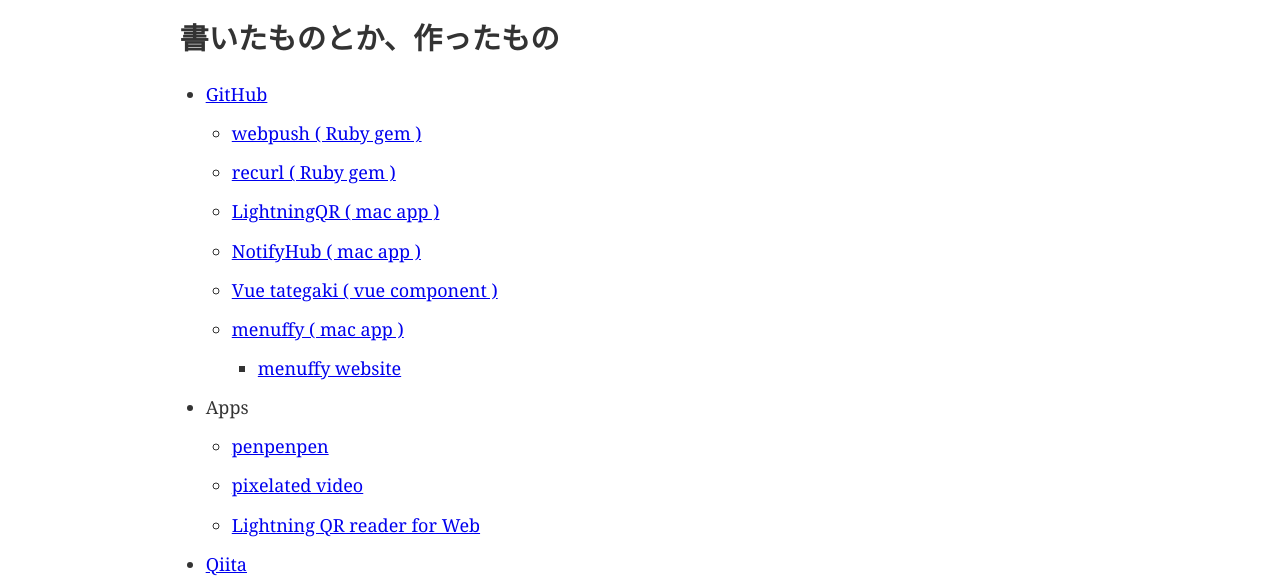
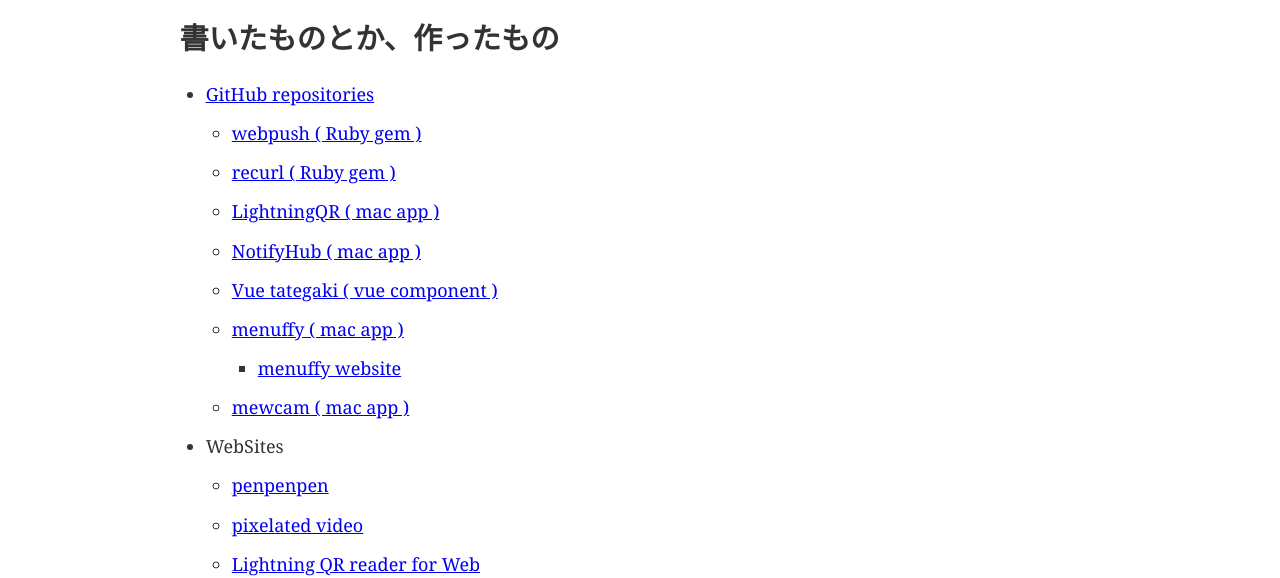
Before and after one commit to zaru/zaru, a Gatsby site: page / in a window 1280 px wide. Shown: the part 223-801 px from the top of the page. Built offline with nearby package versions, Linux system fonts and the light colour scheme; Gatsby itself is replaced by a stand-in of ours.

Commit message:
add mewcam

```diff
--- a/src/pages/index.js
+++ b/src/pages/index.js
@@ -15,7 +15,7 @@
     <h2>書いたものとか、作ったもの</h2>
     <ul>
       <li>
-        <a href="https://github.com/zaru">GitHub</a>
+        <a href="https://github.com/zaru">GitHub repositories</a>
         <ul>
           <li><a href="https://github.com/zaru/webpush">webpush ( Ruby gem )</a></li>
           <li><a href="https://github.com/zaru/recurl">recurl ( Ruby gem )</a></li>
@@ -25,10 +25,11 @@
           <li><a href="https://github.com/zaru/menuffy">menuffy ( mac app )</a>
             <ul><li><a href="https://zaru.github.com/menuffy">menuffy website</a></li></ul>
           </li>
+          <li><a href="https://github.com/zaru/mewcam">mewcam ( mac app )</a></li>
         </ul>
       </li>
       <li>
-        Apps
+        WebSites
         <ul>
           <li><a href="https://penpenpen.zaru.dev/">penpenpen</a></li>
           <li><a href="https://pixelated-video.zaru.dev/">pixelated video</a></li>
@@ -36,7 +37,7 @@
         </ul>
       </li>
       <li><a href="https://qiita.com/zaru">Qiita</a></li>
-      <li><a href="hhttps://tech.basicinc.jp/accounts/zaru">Basic engineer blog</a></li>
+      <li><a href="https://tech.basicinc.jp/accounts/zaru">Basic engineer blog</a></li>
       <li><a href="https://medium.com/@zaru">Medium</a></li>
       <li><a href="https://speakerdeck.com/zaru_sakuraba">SpeakerDeck</a></li>
       <li><a href="https://www.slideshare.net/zaruhiroyukisakuraba/presentations">SlideShare</a></li>
```
